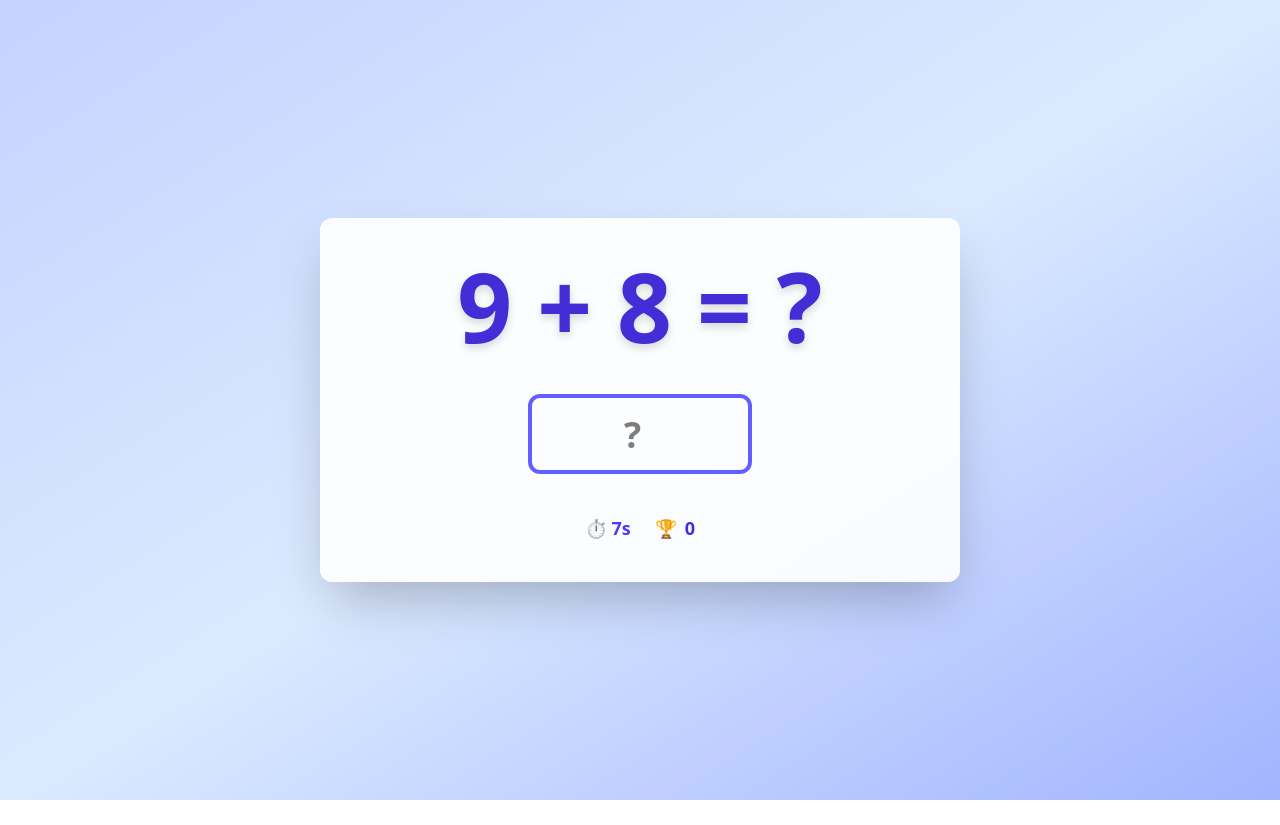
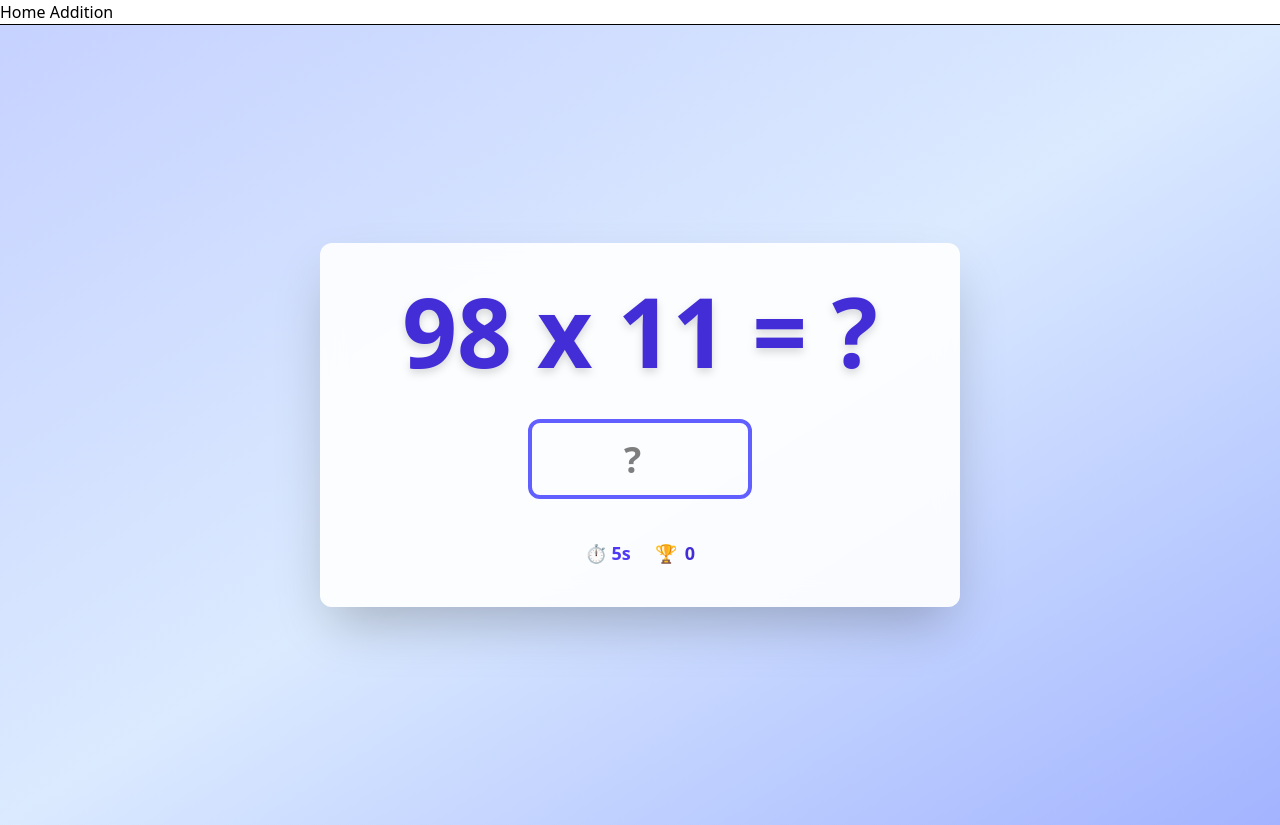
Before and after one commit to DoozkuV/mental-math, a React (Vite) app: page /eleven in a window 1280 px wide. Before the commit the page ends 800 px from the top, so only its background shows below. Built offline with nearby package versions, Linux system fonts and the light colour scheme.

Commit message:
Added tanstack router

```diff
--- a/package.json
+++ b/package.json
@@ -11,12 +11,15 @@
   },
   "dependencies": {
     "@tailwindcss/vite": "^4.1.12",
+    "@tanstack/react-router": "^1.131.30",
+    "@tanstack/react-router-devtools": "^1.131.30",
     "react": "^19.1.1",
     "react-dom": "^19.1.1",
     "tailwindcss": "^4.1.12"
   },
   "devDependencies": {
     "@eslint/js": "^9.33.0",
+    "@tanstack/router-plugin": "^1.131.30",
     "@types/node": "^24.3.0",
     "@types/react": "^19.1.10",
     "@types/react-dom": "^19.1.7",
--- a/src/App.tsx
+++ b/src/App.tsx
@@ -1,4 +1,4 @@
-import MathInput from './components/MathInput'
+import MathInput from '../components/MathInput'
 import './app.css';
 
 function App() {
--- a/src/components/MathInput.tsx
+++ b/src/components/MathInput.tsx
@@ -1,23 +1,45 @@
 import React, { useReducer, useRef } from "react";
 import Timer from "@components/Timer";
-import { randSingleDigit } from "@lib/math";
 import { createPing } from "@/lib/animation";
 
+export interface MathInputProps {
+  lhs: number | (() => number);
+  rhs: number | (() => number);
+  operator: "add" | "subtract" | "multiply";
+}
+
 type State = { lhs: number; rhs: number; numSolved: number };
-const reducer = ({ numSolved }: State): State => ({
-  lhs: randSingleDigit(),
-  rhs: randSingleDigit(),
-  numSolved: numSolved + 1,
-});
 
-function MathInput() {
+const MathInput: React.FC<MathInputProps> = ({ lhs: lhsInit, rhs: rhsInit, operator }) => {
+  const reducer = ({ numSolved }: State): State => ({
+    lhs: typeof lhsInit == "function" ? lhsInit() : lhsInit,
+    rhs: typeof rhsInit == "function" ? rhsInit() : rhsInit,
+    numSolved: numSolved + 1,
+  });
+
   const [{ lhs, rhs, numSolved }, dispatch] = useReducer(reducer, {
-    lhs: randSingleDigit(),
-    rhs: randSingleDigit(),
+    lhs: typeof lhsInit == "function" ? lhsInit() : lhsInit,
+    rhs: typeof rhsInit == "function" ? rhsInit() : rhsInit,
     numSolved: 0,
   });
 
-  const sum = lhs + rhs;
+  let sum: number;
+  let symbol: string;
+  switch (operator) {
+    case "add":
+      sum = lhs + rhs
+      symbol = "+";
+      break;
+    case "subtract":
+      sum = lhs - rhs
+      symbol = "-";
+      break;
+    case "multiply":
+      sum = lhs * rhs
+      symbol = "x";
+      break;
+  }
+
   const containerRef = useRef<HTMLDivElement>(null);
 
   const onChange = (e: React.ChangeEvent<HTMLInputElement>) => {
@@ -36,7 +58,7 @@ function MathInput() {
     >
       <div className="relative z-10 flex flex-col items-center justify-center bg-white/90 backdrop-blur-md shadow-2xl rounded-xl p-10 gap-10 w-full">
         <div className="text-6xl md:text-8xl font-extrabold text-center text-indigo-700 drop-shadow-lg">
-          {lhs} + {rhs} = ?
+          {lhs} {symbol} {rhs} = ?
         </div>
 
         <input
--- a/src/main.tsx
+++ b/src/main.tsx
@@ -1,9 +1,27 @@
 import { StrictMode } from 'react'
-import { createRoot } from 'react-dom/client'
-import App from './App.tsx'
+import ReactDOM from 'react-dom/client'
+import { RouterProvider, createRouter } from '@tanstack/react-router'
 
-createRoot(document.getElementById('root')!).render(
-  <StrictMode>
-    <App />
-  </StrictMode>,
-)
+// Import the generated route tree
+import { routeTree } from './routeTree.gen'
+
+// Create a new router instance
+const router = createRouter({ routeTree })
+
+// Register the router instance for type safety
+declare module '@tanstack/react-router' {
+  interface Register {
+    router: typeof router
+  }
+}
+
+// Render the app
+const rootElement = document.getElementById('root')!
+if (!rootElement.innerHTML) {
+  const root = ReactDOM.createRoot(rootElement)
+  root.render(
+    <StrictMode>
+      <RouterProvider router={router} />
+    </StrictMode>,
+  )
+}
--- /dev/null
+++ b/src/routeTree.gen.ts
@@ -0,0 +1,120 @@
+/* eslint-disable */
+
+// @ts-nocheck
+
+// noinspection JSUnusedGlobalSymbols
+
+// This file was automatically generated by TanStack Router.
+// You should NOT make any changes in this file as it will be overwritten.
+// Additionally, you should also exclude this file from your linter and/or formatter to prevent it from being checked or modified.
+
+import { Route as rootRouteImport } from './routes/__root'
+import { Route as GameRouteRouteImport } from './routes/_game/route'
+import { Route as IndexRouteImport } from './routes/index'
+import { Route as GameElevenRouteImport } from './routes/_game/eleven'
+import { Route as GameAdditionRouteImport } from './routes/_game/addition'
+
+const GameRouteRoute = GameRouteRouteImport.update({
+  id: '/_game',
+  getParentRoute: () => rootRouteImport,
+} as any)
+const IndexRoute = IndexRouteImport.update({
+  id: '/',
+  path: '/',
+  getParentRoute: () => rootRouteImport,
+} as any)
+const GameElevenRoute = GameElevenRouteImport.update({
+  id: '/eleven',
+  path: '/eleven',
+  getParentRoute: () => GameRouteRoute,
+} as any)
+const GameAdditionRoute = GameAdditionRouteImport.update({
+  id: '/addition',
+  path: '/addition',
+  getParentRoute: () => GameRouteRoute,
+} as any)
+
+export interface FileRoutesByFullPath {
+  '/': typeof IndexRoute
+  '/addition': typeof GameAdditionRoute
+  '/eleven': typeof GameElevenRoute
+}
+export interface FileRoutesByTo {
+  '/': typeof IndexRoute
+  '/addition': typeof GameAdditionRoute
+  '/eleven': typeof GameElevenRoute
+}
+export interface FileRoutesById {
+  __root__: typeof rootRouteImport
+  '/': typeof IndexRoute
+  '/_game': typeof GameRouteRouteWithChildren
+  '/_game/addition': typeof GameAdditionRoute
+  '/_game/eleven': typeof GameElevenRoute
+}
+export interface FileRouteTypes {
+  fileRoutesByFullPath: FileRoutesByFullPath
+  fullPaths: '/' | '/addition' | '/eleven'
+  fileRoutesByTo: FileRoutesByTo
+  to: '/' | '/addition' | '/eleven'
+  id: '__root__' | '/' | '/_game' | '/_game/addition' | '/_game/eleven'
+  fileRoutesById: FileRoutesById
+}
+export interface RootRouteChildren {
+  IndexRoute: typeof IndexRoute
+  GameRouteRoute: typeof GameRouteRouteWithChildren
+}
+
+declare module '@tanstack/react-router' {
+  interface FileRoutesByPath {
+    '/_game': {
+      id: '/_game'
+      path: ''
+      fullPath: ''
+      preLoaderRoute: typeof GameRouteRouteImport
+      parentRoute: typeof rootRouteImport
+    }
+    '/': {
+      id: '/'
+      path: '/'
+      fullPath: '/'
+      preLoaderRoute: typeof IndexRouteImport
+      parentRoute: typeof rootRouteImport
+    }
+    '/_game/eleven': {
+      id: '/_game/eleven'
+      path: '/eleven'
+      fullPath: '/eleven'
+      preLoaderRoute: typeof GameElevenRouteImport
+      parentRoute: typeof GameRouteRoute
+    }
+    '/_game/addition': {
+      id: '/_game/addition'
+      path: '/addition'
+      fullPath: '/addition'
+      preLoaderRoute: typeof GameAdditionRouteImport
+      parentRoute: typeof GameRouteRoute
+    }
+  }
+}
+
+interface GameRouteRouteChildren {
+  GameAdditionRoute: typeof GameAdditionRoute
+  GameElevenRoute: typeof GameElevenRoute
+}
+
+const GameRouteRouteChildren: GameRouteRouteChildren = {
+  GameAdditionRoute: GameAdditionRoute,
+  GameElevenRoute: GameElevenRoute,
+}
+
+const GameRouteRouteWithChildren = GameRouteRoute._addFileChildren(
+  GameRouteRouteChildren,
+)
+
+const rootRouteChildren: RootRouteChildren = {
+  IndexRoute: IndexRoute,
+  GameRouteRoute: GameRouteRouteWithChildren,
+}
+export const routeTree = rootRouteImport
+  ._addFileChildren(rootRouteChildren)
+  ._addFileTypes<FileRouteTypes>()
--- /dev/null
+++ b/src/routes/__root.tsx
@@ -0,0 +1,21 @@
+import { createRootRoute, Link, Outlet } from "@tanstack/react-router";
+import { TanStackRouterDevtools } from "@tanstack/react-router-devtools";
+import '@/app.css';
+
+export const Route = createRootRoute({
+  component: () => (
+    <>
+      <div>
+        <Link to="/" className="[&.active]:font-bold">
+          Home
+        </Link>{' '}
+        <Link to="/addition" className="[&.active]:font-bold">
+          Addition
+        </Link>
+      </div>
+      <hr />
+      <Outlet />
+      <TanStackRouterDevtools />
+    </>
+  ),
+})
--- /dev/null
+++ b/src/routes/_game/addition.tsx
@@ -0,0 +1,15 @@
+import { createFileRoute } from '@tanstack/react-router'
+import MathInput from '../../components/MathInput'
+import { randSingleDigit } from '@/lib/math'
+
+export const Route = createFileRoute('/_game/addition')({
+  component: FileRoute,
+})
+
+function FileRoute() {
+  return (
+    <MathInput lhs={() => randSingleDigit()} rhs={() => randSingleDigit()} operator='add' />
+  )
+}
+
+export default FileRoute
--- /dev/null
+++ b/src/routes/_game/eleven.tsx
@@ -0,0 +1,15 @@
+import { createFileRoute } from '@tanstack/react-router'
+import MathInput from '../../components/MathInput'
+import { randInt } from '@/lib/math'
+
+export const Route = createFileRoute('/_game/eleven')({
+  component: App,
+})
+
+function App() {
+  return (
+    <MathInput lhs={() => randInt(10, 99)} rhs={11} operator='multiply' />
+  )
+}
+
+export default App
--- /dev/null
+++ b/src/routes/_game/route.tsx
@@ -0,0 +1,13 @@
+import { createFileRoute, Outlet } from '@tanstack/react-router'
+
+export const Route = createFileRoute('/_game')({
+  component: RouteComponent,
+})
+
+function RouteComponent() {
+  return (
+    <div className="min-h-screen flex items-center justify-center bg-gradient-to-br from-indigo-200 via-blue-100 to-indigo-300">
+      <Outlet />
+    </div>
+  )
+}
--- /dev/null
+++ b/src/routes/index.tsx
@@ -0,0 +1,11 @@
+import { createFileRoute } from '@tanstack/react-router'
+
+export const Route = createFileRoute('/')({
+  component: RouteComponent,
+})
+
+function RouteComponent() {
+  return <div className='p-2'>
+    <h3>Welcome to the jungle!</h3>
+  </div>
+}
--- a/vite.config.ts
+++ b/vite.config.ts
@@ -1,11 +1,16 @@
 import { defineConfig } from 'vite'
 import react from '@vitejs/plugin-react'
+import tailwindcss from '@tailwindcss/vite';
+import { tanstackRouter } from '@tanstack/router-plugin/vite';
 import path from "path";
-import tailwindcss from '@tailwindcss/vite';
 
 // https://vite.dev/config/
 export default defineConfig({
   plugins: [
+    tanstackRouter({
+      target: 'react',
+      autoCodeSplitting: true,
+    }),
     react(),
     tailwindcss()
   ],
```
Also changed, not shown: 1 other file (tests, documents, lock files or other folders).
